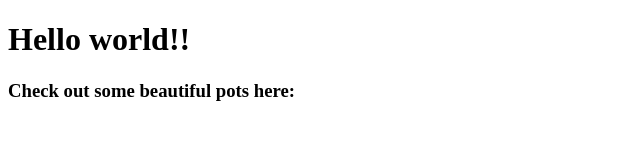
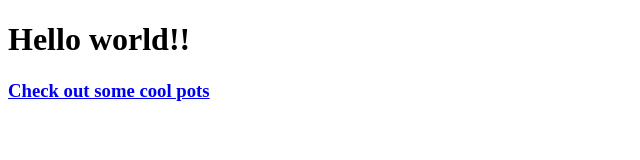
Before and after one commit to hiremathpriya/Practice-repo, a plain HTML site: page index.html in a window 1280 px wide. Shown: the whole page, without its empty margins (0-640 px from the left). Drawn offline with Linux system fonts and the light colour scheme.

Commit message:
link correction

```diff
--- a/index.html
+++ b/index.html
@@ -6,7 +6,7 @@
   </head>
   <body>
     <h1>Hello world!!</h1>
-    <h3> Check out some beautiful pots here:<a href="http://www.alamy.com/stock-photo/earthen-pots.html"</h3>
+    <h3><a href="http://www.alamy.com/stock-photo/earthen-pots.html"</a>Check out some cool pots</h3>
 
   </body>
 </html>
```
